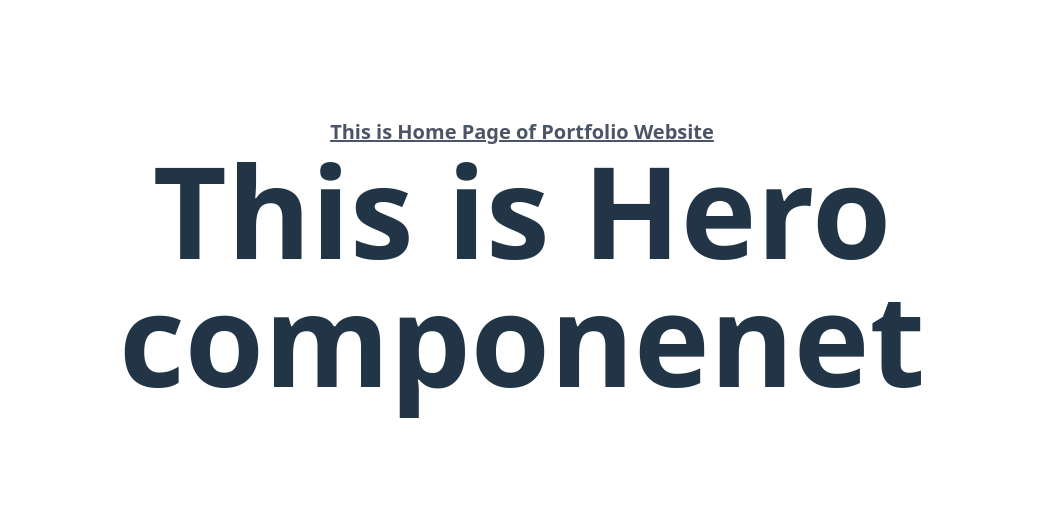
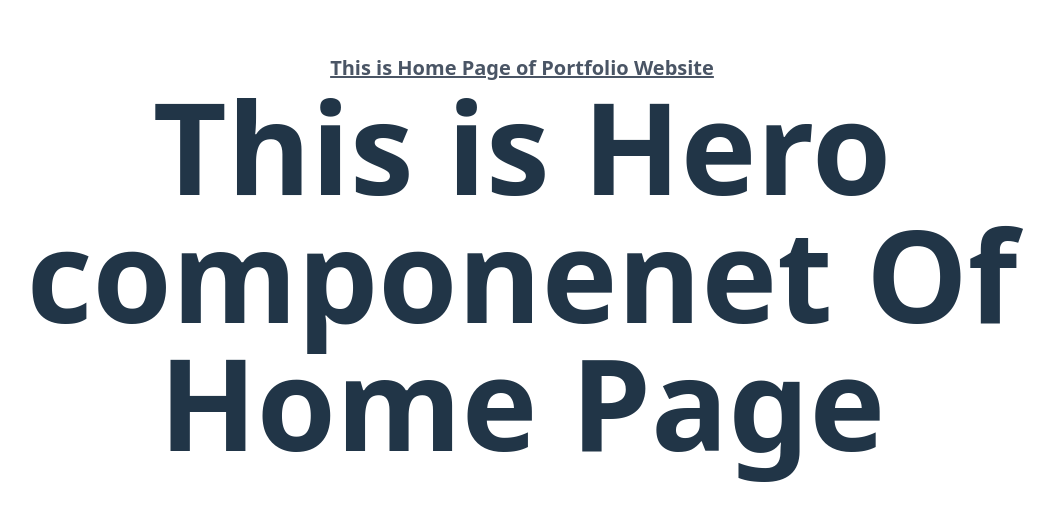
Before and after one commit to fiviopix/fiviopix-portfolio, a React (Vite) app: page / in a window 1280 px wide. Shown: the part 140-660 px from the top of the page, without its empty margins (118-1172 px from the left). Built offline with nearby package versions, Linux system fonts and the light colour scheme.

Commit message:
hero componenet 2nd commit

```diff
--- a/src/components/ui/Hero.jsx
+++ b/src/components/ui/Hero.jsx
@@ -2,7 +2,7 @@ import React from 'react'
 
 const Hero = () => {
   return (
-    <div className='font-bold text-9xl font-gray-900'> This is Hero componenet</div>
+    <div className='font-bold text-9xl font-gray-900'> This is Hero componenet Of Home Page</div>
   )
 }
 
```
